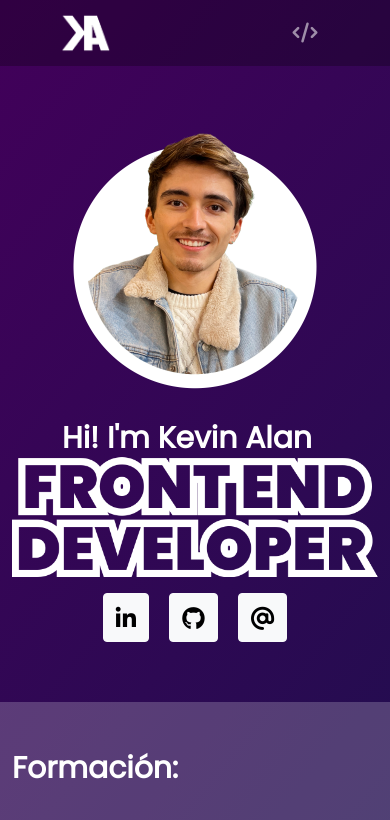
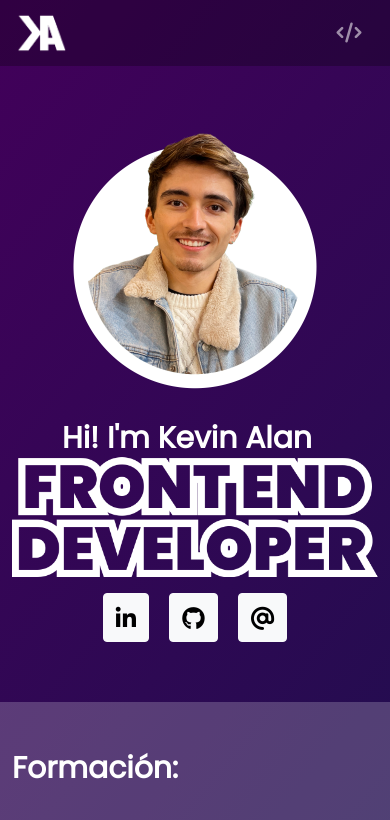
Before and after one commit to Ksmerono/ksmerono.github.io, a plain HTML site: page index.html in a window 390 px wide. Shown: the top 820 px of the page. Drawn offline with nearby package versions, Linux system fonts and the light colour scheme.

Commit message:
Cambios de navbar, logo y menu separaciones- Modo responsive

```diff
--- a/index.html
+++ b/index.html
@@ -23,11 +23,11 @@
 <body class="bg-gradient-main">
   <nav class="navbar navbar-expand-lg navbar-dark bg-nav">
     <div class="container-lg ">
-      <a class="navbar-brand ms-5 ms-lg-0" href="#">
+      <a class="navbar-brand ms-1 ms-sm-3 ms-lg-0" href="#">
         <img src="img/logo.png" alt="logo kevin alan" height="40" />
       </a>
 
-      <button class="navbar-toggler me-5 me-lg-0" type="button" data-bs-toggle="collapse" data-bs-target="#navbarText"
+      <button class="navbar-toggler me-1 me-sm-3 me-lg-0" type="button" data-bs-toggle="collapse" data-bs-target="#navbarText"
         aria-controls="navbarText" aria-expanded="false" aria-label="Toggle navigation">
         <i class="fa-solid fa-code"></i>
       </button>
```
